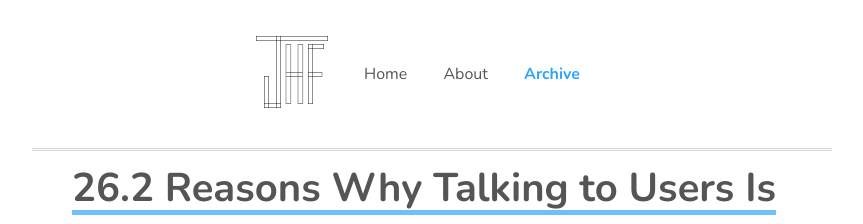
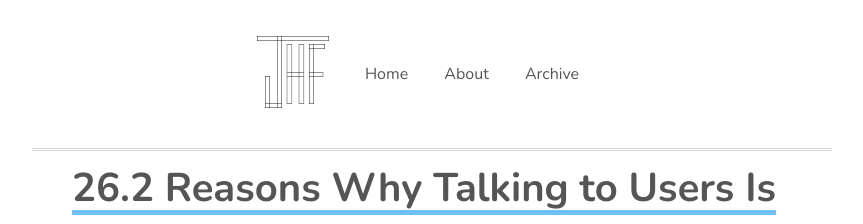
Before and after one commit to jhforster/jhforster.github.io, a Jekyll site: the page built from writing.md, in a window 1280 px wide. Shown: the top 224 px of the page, without its empty margins (208-1071 px from the left). Built offline with Jekyll 4.4.1, drawn with Linux system fonts in a browser that asks for light colours.

Commit message:
Create archive page

```diff
--- a/_includes/nav.html
+++ b/_includes/nav.html
@@ -6,6 +6,6 @@
   <div class="nav-links">
     <a class="nav-link {% if page.title == 'Blog' %} active {% endif %}" href="/">Home</a>
     <a class="nav-link {% if page.title == 'About' %} active {% endif %}" href="/about">About</a>
-    <a class="nav-link {% if page.title == 'Writing' %} active {% endif %}" href="/writing">Archive</a>
+    <a class="nav-link {% if page.title == 'Archive' %} active {% endif %}" href="/archive">Archive</a>
   </div>
 </div>
```
Also changed, not shown: archive.md (added, +6 -0 lines).
